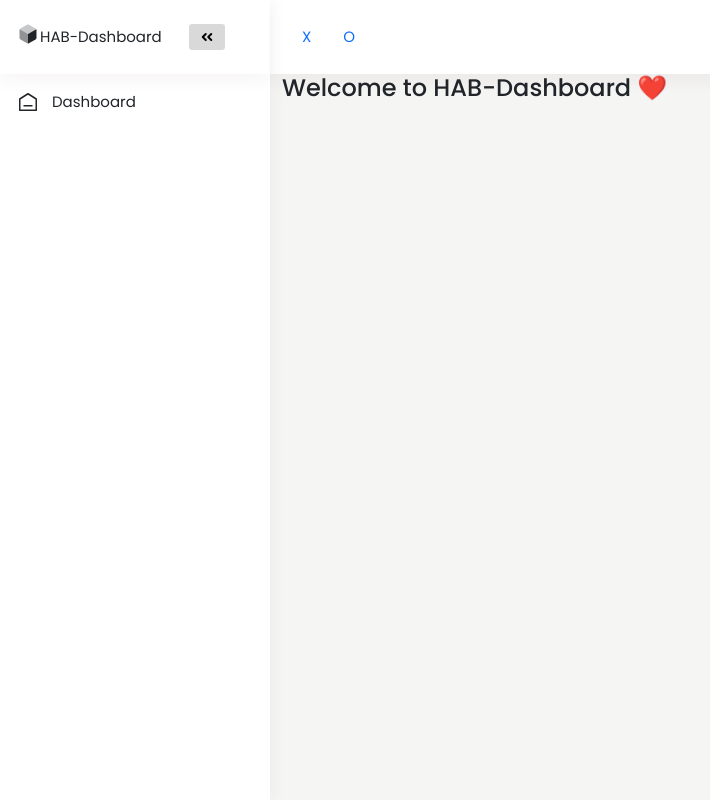
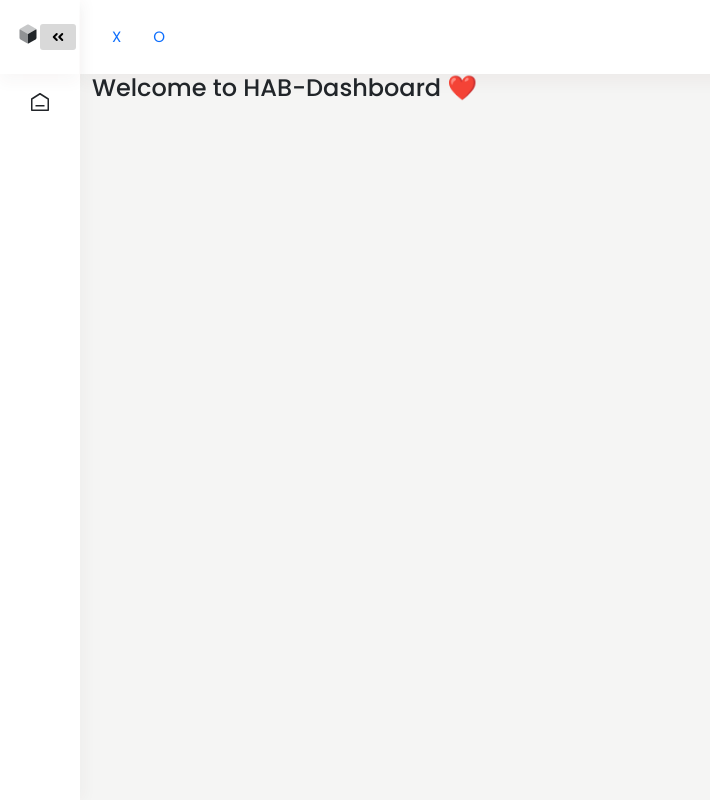
Before and after one commit to ahmedelsewailky/HAB-Dashoard, a plain HTML site: page index.html in a window 1280 px wide. Both pictures are taken after a click on the button 207 px from the left and 37 px from the top of the page. Shown: the whole page, without its empty margins (0-710 px from the left). Drawn offline with Linux system fonts and the light colour scheme.

Commit message:
Init sidebar toggling

```diff
--- a/assets/css/style.css
+++ b/assets/css/style.css
@@ -181,6 +181,7 @@
     --shadow: rgb(0, 0, 0, 0.08);
     --main-color: var(--bg-red-500);
     --border-color: var(--bg-stone-200);
+    --transtion: 0.3s ease-in-out;
 
     /* SIDEBAR */
     --sidebar-width: 270px;
@@ -265,6 +266,7 @@ ul {
     height: 100%;
     position: fixed;
     width: var(--sidebar-width);
+    transition: var(--transtion);
     box-shadow: 4px 0px 14px var(--shadow);
     background-color: var(--sidebar-background-color);
     border-right: 1px solid var(--sidebar-border-color);
@@ -299,10 +301,30 @@ ul {
     gap: 12px;
 }
 
+.collapsed {
+    --sidebar-width: 80px;
+}
+
+.collapsed .sidebar .menu-text,
+.collapsed .sidebar .sidebar-brand a {
+    display: none;
+}
+
+.collapsed .sidebar .sidebar-menu-link {
+    justify-content: center;
+}
+
+.sidebar-menu-link {
+    display: flex;
+    align-items: center;
+    gap: 10px;
+}
+
 /* ------------------------------------------------------------------------------------------ */
 /* ==========>   MAIN CONTENT */
 /* ------------------------------------------------------------------------------------------ */
 .main-content {
+    transition: var(--transtion);
     padding-left: var(--sidebar-width);
 }
 
--- a/assets/js/main.js
+++ b/assets/js/main.js
@@ -13,3 +13,17 @@ document.addEventListener("click", function (e) {
         valueEl.innerText = current;
     }
 });
+
+$(function () {
+    if (localStorage.getItem('body') === 'collapsed') {
+        $('body').addClass('collapsed');
+    }
+
+    $('.toggler-sidebar').on('click', function () {
+        $('body').toggleClass('collapsed');
+        localStorage.setItem(
+            'body',
+            $('body').hasClass('collapsed') ? 'collapsed' : 'expanded'
+        );
+    });
+});
```
